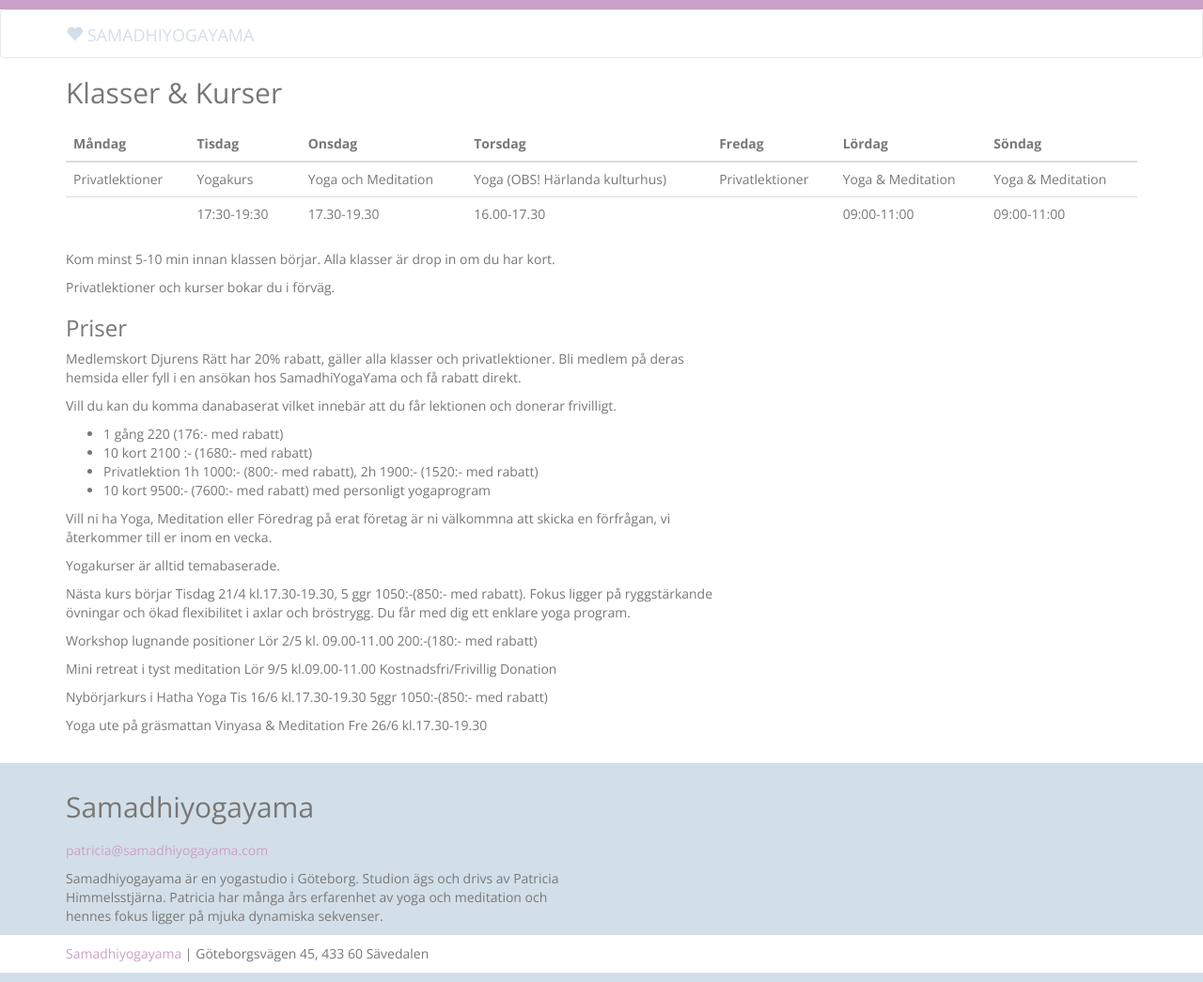
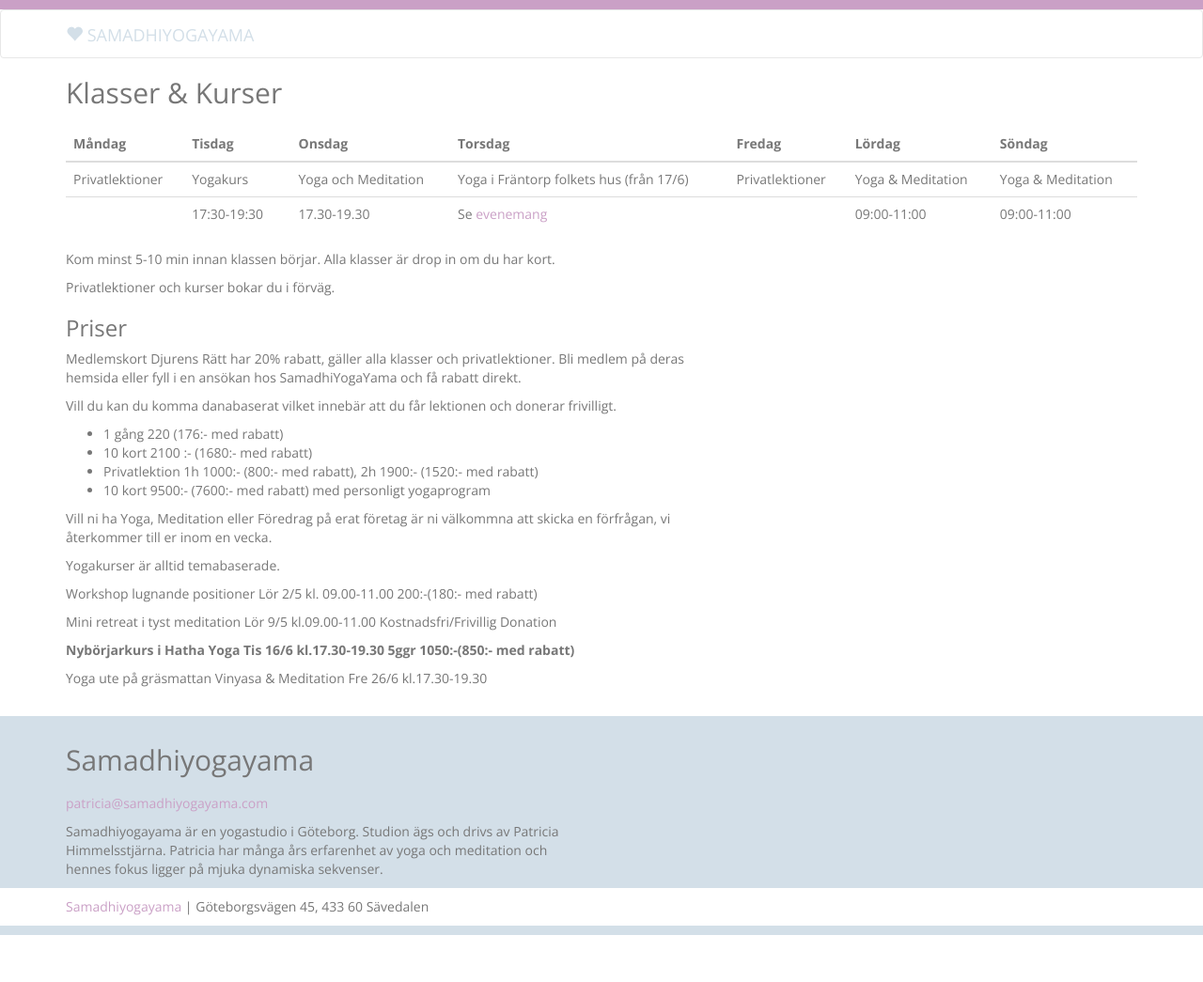
Before and after one commit to xljoha/patricia, a Jekyll site: the page built from klasser_och_kurser/index.html, in a window 1280 px wide. Shown: the whole page at 94% size. Built offline with Jekyll 4.4.1, drawn with Linux system fonts in a browser that asks for light colours; nearby versions of some CDN libraries; after the commit the page ends 995 px from its top, so only the background shows below that.

Commit message:
various updates

```diff
--- a/_layouts/default.html
+++ b/_layouts/default.html
@@ -6,9 +6,12 @@
   url: /evenemang/
 - text: Kontakt
   url: /kontakt/
+- text: Företag
+  url: /foretag/
 - text: Om
   url: /om/
 ---
+
 <!DOCTYPE html>
 <html>
 
--- a/index.html
+++ b/index.html
@@ -30,7 +30,7 @@
   <div id="main-offerings" class="row">
     <div class="col-xs-12 col-sm-4 border-right">
       <h3>Yogaklasser</h3>
-      <p>Alla klasser är 2 timmar. Vi försöker hålla klasserna små för att kunna ge alla deltagare den uppmärksamhet dom behöver. Försök vara på plats senast 5 minuter innan klassen börjar. Alla klasser är <strong>drop in</strong> om du har kort.
+      <p>Alla klasser är 2 timmar. Vi försöker hålla klasserna små för att kunna ge alla deltagare den uppmärksamhet de behöver. Försök vara på plats senast 5 minuter innan klassen börjar. Alla klasser är <strong>drop in</strong> om du har kort.
       </p>
 
     </div>
--- a/klasser_och_kurser/index.html
+++ b/klasser_och_kurser/index.html
@@ -28,7 +28,7 @@
 							<td>Privatlektioner</td>
 							<td>Yogakurs </td>
 							<td>Yoga och Meditation</td>
-							<td>Yoga (OBS! Härlanda kulturhus)</td>
+							<td>Yoga i Fräntorp folkets hus (från 17/6)</td>
 							<td>Privatlektioner</td>
 							<td>Yoga & Meditation</td>
 							<td>Yoga & Meditation</td>
@@ -37,7 +37,7 @@
 							<td></td>
 							<td>17:30-19:30</td>
 							<td>17.30-19.30</td>
-							<td>16.00-17.30</td>
+							<td>Se <a href="{{ "/evenemang" | prepend: site.baseurl }}">evenemang</a></td>
 							<td></td>
 							<td>09:00-11:00</td>
 							<td>09:00-11:00</td>
@@ -75,14 +75,11 @@
 
 				<p>Yogakurser är alltid temabaserade. </p>
 
-				<p>Nästa kurs börjar Tisdag 21/4 kl.17.30-19.30, 5 ggr 1050:-(850:- med rabatt).
-				Fokus ligger på ryggstärkande övningar och ökad flexibilitet i axlar och bröstrygg. Du får med dig ett enklare yoga program.</p>
-
 				<p>Workshop lugnande positioner Lör 2/5 kl. 09.00-11.00 200:-(180:- med rabatt)</p>
 
 				<p>Mini retreat i tyst meditation Lör 9/5 kl.09.00-11.00 Kostnadsfri/Frivillig Donation</p>
 
-				<p>Nybörjarkurs i Hatha Yoga Tis 16/6 kl.17.30-19.30 5ggr 1050:-(850:- med rabatt)</p>
+				<p><strong>Nybörjarkurs i Hatha Yoga Tis 16/6 kl.17.30-19.30 5ggr 1050:-(850:- med rabatt)</strong></p>
 
 				<p>Yoga ute på gräsmattan Vinyasa & Meditation Fre 26/6 kl.17.30-19.30</p>
 				</div>
```
Also changed, not shown: evenemang/index.html (+7 -2 lines), foretag/index.html (added, +21 -0 lines), images/patricia_standing_toe.jpg (added), 1 other file.
